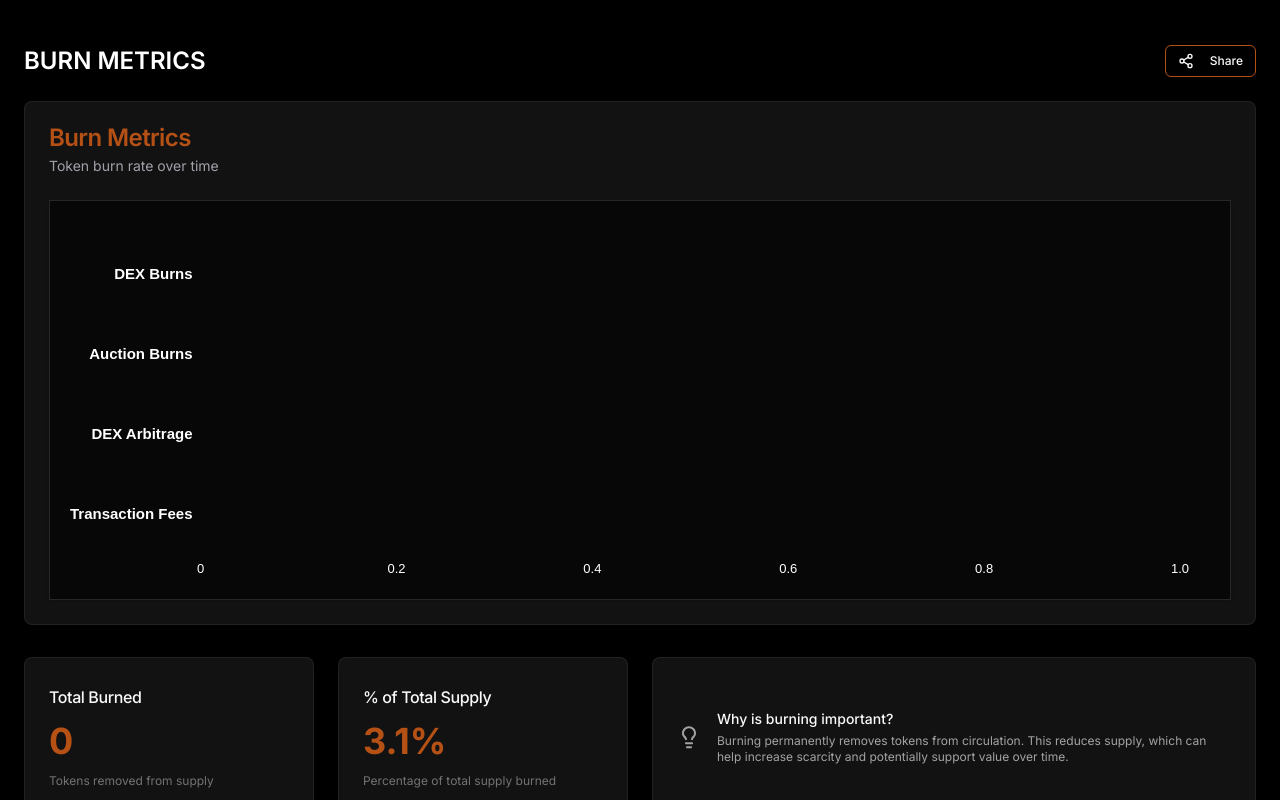
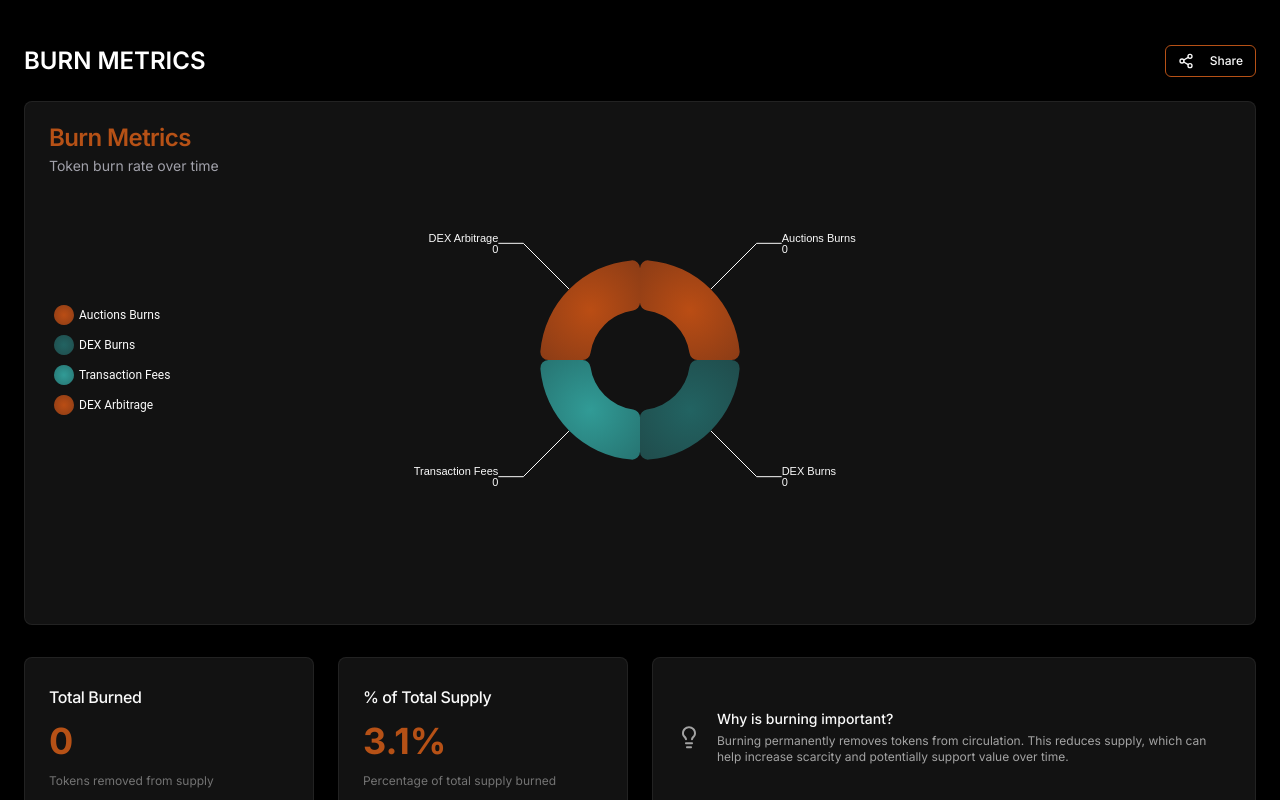
Before and after one commit to penumbra-zone/tokenomics, a Next.js app: page / in a window 1280 px wide. Shown: the part 1461-2261 px from the top of the page. Built offline with nearby package versions, Linux system fonts and the light colour scheme; no server answers; the database is empty.

Commit message:
feat: updating Burn charts

```diff
--- a/src/modules/tokenomics/components/charts/BarLineChart.tsx
+++ b/src/modules/tokenomics/components/charts/BarLineChart.tsx
@@ -200,7 +200,6 @@ export default function BarLineChart({
       },
     },
     series,
-    color: CHART_PALETTES[chartPalette],
     legend: { show: false },
     toolbox: { show: false },
   };
--- a/src/modules/tokenomics/components/charts/BurnMetricsChart.tsx
+++ b/src/modules/tokenomics/components/charts/BurnMetricsChart.tsx
@@ -1,11 +1,11 @@
 import * as echarts from "echarts";
-
-import { useEffect, useRef, useState } from "react";
-
-import { useTheme } from "next-themes";
+import { EChartsOption, PieSeriesOption } from "echarts";
+import { useEffect, useRef } from "react";
 
 import { formatNumber } from "@/lib/utils";
 import { BurnMetrics } from "@/store/api/tokenomicsApi";
+import { COLORS, CHART_PALETTES } from "@/common/helpers/colors"; // Ensure CHART_PALETTES is imported
+import { FONT_FAMILIES } from "@/common/helpers/typography";
 
 interface BurnMetricsChartProps {
   data: BurnMetrics;
@@ -13,164 +13,136 @@ interface BurnMetricsChartProps {
 
 export default function BurnMetricsChart({ data }: BurnMetricsChartProps) {
   const chartRef = useRef<HTMLDivElement>(null);
-  const { resolvedTheme } = useTheme();
-  const [primaryColor, setPrimaryColor] = useState("#f49c43");
-
-  // Get CSS variable for primary color
-  useEffect(() => {
-    const rootStyles = getComputedStyle(document.documentElement);
-    const primaryHsl = rootStyles.getPropertyValue("--primary").trim();
-
-    // Convert HSL values to hex
-    const [h, s, l] = primaryHsl.split(" ").map((val) => parseFloat(val));
-    setPrimaryColor(hslToHex(h, s, l));
-  }, [resolvedTheme]);
-
-  // HSL to Hex conversion helper
-  function hslToHex(h: number, s: number, l: number) {
-    s /= 100;
-    l /= 100;
-    const a = s * Math.min(l, 1 - l);
-    const f = (n: number) => {
-      const k = (n + h / 30) % 12;
-      const color = l - a * Math.max(Math.min(k - 3, 9 - k, 1), -1);
-      return Math.round(255 * color)
-        .toString(16)
-        .padStart(2, "0");
-    };
-    return `#${f(0)}${f(8)}${f(4)}`;
-  }
-
-  // Hex to RGB helper for rgba
-  function hexToRgb(hex: string) {
-    const result = /^#?([a-f\d]{2})([a-f\d]{2})([a-f\d]{2})$/i.exec(hex);
-    return result
-      ? `${parseInt(result[1], 16)}, ${parseInt(result[2], 16)}, ${parseInt(result[3], 16)}`
-      : "244, 156, 67"; // Fallback to amber
-  }
 
   useEffect(() => {
-    if (!chartRef.current) return;
+    if (!chartRef.current || !data || !data.bySource) return;
+
     const chart = echarts.init(chartRef.current, undefined, {
       renderer: "svg",
     });
-    const isDark = resolvedTheme === "dark";
-    const textColor = isDark ? "#fff" : "#222";
 
-    // Adjust the lighter shade for the gradient
-    function getLighterShade(hex: string) {
-      const rgb = hexToRgb(hex).split(", ").map(Number);
-      const lighter = rgb.map((val) => Math.min(255, val + 40));
-      return `rgb(${lighter.join(", ")})`;
-    }
+    let rawChartData = [
+      { name: 'Auctions Burns', value: data.bySource.auctionBurns },
+      { name: 'DEX Burns', value: data.bySource.dexBurns },
+      { name: 'Transaction Fees', value: data.bySource.transactionFees },
+      { name: 'DEX Arbitrage', value: data.bySource.dexArbitrage },
+    ];
 
-    const barGradient = {
-      type: "linear",
-      x: 0,
-      y: 0,
-      x2: 1,
-      y2: 0,
-      colorStops: [
+    rawChartData.sort((a, b) => b.value - a.value);
+
+    const chartDataSource = rawChartData.map((item, index) => ({
+      ...item,
+      baseColorObj: CHART_PALETTES.categorical[index % CHART_PALETTES.categorical.length],
+    }));
+
+    const option: EChartsOption = {
+      backgroundColor: "transparent",
+      series: [
         {
-          offset: 0,
-          color: primaryColor, // Primary color
-        },
-        {
-          offset: 1,
-          color: getLighterShade(primaryColor), // Lighter shade of primary
-        },
+          name: "Token Burned by Source",
+          type: 'pie',
+          radius: [50, 150],
+          center: ['50%', '50%'],
+          roseType: 'radius',
+          itemStyle: {
+            borderRadius: 8,
+          },
+          avoidLabelOverlap: true,
+          data: chartDataSource.map(item => ({
+            name: item.name,
+            value: item.value,
+            itemStyle: {
+              color: {
+                type: 'radial',
+                x: 0.5,
+                y: 0.5,
+                r: 1,
+                colorStops: [
+                  { offset: 0, color: item.baseColorObj.DEFAULT },
+                  { offset: 1, color: item.baseColorObj.dark }
+                ],
+                global: false
+              },
+              borderRadius: 8,
+            },
+            emphasis: {
+              focus: 'series',
+              scaleSize: 10,
+               itemStyle: {
+                shadowBlur: 10,
+                shadowOffsetX: 0,
+                shadowColor: 'rgba(0, 0, 0, 0.5)'
+              }
+            }
+          })),
+          legend: {
+            bottom: "center",
+            left: "10%",
+            itemWidth: 20,
+            itemHeight: 20,
+            itemGap: 10,
+            icon: "circle",
+            textStyle: {
+              color: COLORS.neutral[50],
+              fontFamily: FONT_FAMILIES.primary,
+            },
+          },
+          label: {
+            show: true,
+            position: 'outside',
+            formatter: (params) => {
+                if (!params || params.name == null || typeof params.value !== 'number') return '';
+                return `${params.name}\n${formatNumber(params.value as number)}`;
+            },
+            color: COLORS.neutral[50],
+            fontSize: 11,
+            alignTo: 'labelLine',
+            padding: [0, -5],
+            bleedMargin: 5,
+          },
+          labelLine: {
+            show: true,
+            length: 15,
+            length2: 25,
+            smooth: false,
+            lineStyle: {
+              color: COLORS.neutral[50],
+              width: 1,
+            },
+          },
+        } as PieSeriesOption,
       ],
-    };
-    const categories = ["Transaction Fees", "DEX Arbitrage", "Auction Burns", "DEX Burns"];
-    const values = [
-      data.bySource.transactionFees,
-      data.bySource.dexArbitrage,
-      data.bySource.auctionBurns,
-      data.bySource.dexBurns,
-    ];
-    chart.setOption({
-      backgroundColor: "transparent",
-      tooltip: {
-        trigger: "axis",
-        axisPointer: {
-          type: "none",
-        },
-        backgroundColor: isDark ? "#222" : "#fff",
-        borderColor: primaryColor,
-        textStyle: { color: textColor },
-        formatter: (params: any) => {
-          const value = params[0].value;
-          return `${params[0].name}<br/>Burned: ${formatNumber(value)}`;
+      legend: {
+        left: 'left',
+        top: 'center',
+        orient: 'vertical',
+        itemGap: 10,
+        itemWidth: 20,
+        itemHeight: 20,
+        icon: 'circle',
+        textStyle: {
+          color: COLORS.neutral[50],
+          fontFamily: FONT_FAMILIES.primary,
         },
       },
-      grid: {
-        left: 20,
-        right: 50,
-        top: 32,
-        bottom: 24,
-        containLabel: true,
-      },
-      xAxis: {
-        type: "value",
-        splitLine: { show: false },
-        axisLine: { show: false },
-        axisLabel: {
-          color: textColor,
-          fontWeight: 500,
-          fontSize: 13,
-          formatter: (value: number) => formatNumber(value),
-        },
-      },
-      yAxis: {
-        type: "category",
-        data: categories,
-        axisLine: { show: false },
-        axisTick: { show: false },
-        axisLabel: {
-          align: "right",
-          color: textColor,
-          fontWeight: 600,
-          fontSize: 15,
-        },
-      },
-      series: [
-        {
-          name: "Burned",
-          type: "bar",
-          data: values,
-          barWidth: 16,
-          itemStyle: {
-            color: barGradient,
-            borderRadius: 0,
-            shadowBlur: 8,
-            shadowColor: `rgba(${hexToRgb(primaryColor)}, ${isDark ? 0.33 : 0.22})`,
-          },
-          emphasis: {
-            itemStyle: {
-              opacity: 0.9,
-              shadowBlur: 12,
-              shadowColor: `rgba(${hexToRgb(primaryColor)}, ${isDark ? 0.5 : 0.4})`,
-            },
-            focus: "series",
-            blurScope: "coordinateSystem",
-          },
-        },
-      ],
-    });
+    };
+
+    chart.setOption(option);
+
     function handleResize() {
       chart.resize();
     }
     window.addEventListener("resize", handleResize);
+
     return () => {
       chart.dispose();
       window.removeEventListener("resize", handleResize);
     };
-  }, [data, resolvedTheme, primaryColor]);
+  }, [data]);
 
   return (
     <div
       ref={chartRef}
-      className="w-full h-full bg-background/60 border border-border shadow"
       style={{ minHeight: 320 }}
     />
   );
--- a/src/modules/tokenomics/components/charts/BurnRateOverTimeChart.tsx
+++ b/src/modules/tokenomics/components/charts/BurnRateOverTimeChart.tsx
@@ -12,8 +12,8 @@ interface BurnRateDataPoint {
 }
 
 interface BurnRateOverTimeChartProps {
-  // data: BurnRateDataPoint[]; // Actual data prop will be used later
-  timeRange: '7d' | '30d' | '90d';
+  // data?: BurnRateDataPoint[]; // Assuming data might be added later, keep it optional if it has a default
+  timeRange?: '7d' | '30d' | '90d'; // Make timeRange optional as it has a default
 }
 
 // Mock data for different time ranges
@@ -35,7 +35,9 @@ const mockData90d: BurnRateDataPoint[] = Array.from({ length: 90 }, (_, i) => {
   return { date: format(day, 'yyyy-MM-dd'), value: Math.floor(Math.random() * 65) + 5 };
 });
 
-export function BurnRateOverTimeChart({ timeRange }: BurnRateOverTimeChartProps) {
+export function BurnRateOverTimeChart({
+  timeRange = '7d' // Default value for timeRange directly in destructuring
+}: BurnRateOverTimeChartProps) {
   const chartRef = useRef<HTMLDivElement>(null);
   const { resolvedTheme } = useTheme();
 
@@ -181,9 +183,3 @@ export function BurnRateOverTimeChart({ timeRange }: BurnRateOverTimeChartProps)
 
   return <div ref={chartRef} style={{ width: '100%', height: '300px' }} />;
 }
-
-// Default props can be useful for initial rendering or testing
-BurnRateOverTimeChart.defaultProps = {
-  // data: mockData7d, // Actual data will be passed
-  timeRange: '7d',
-};
```
